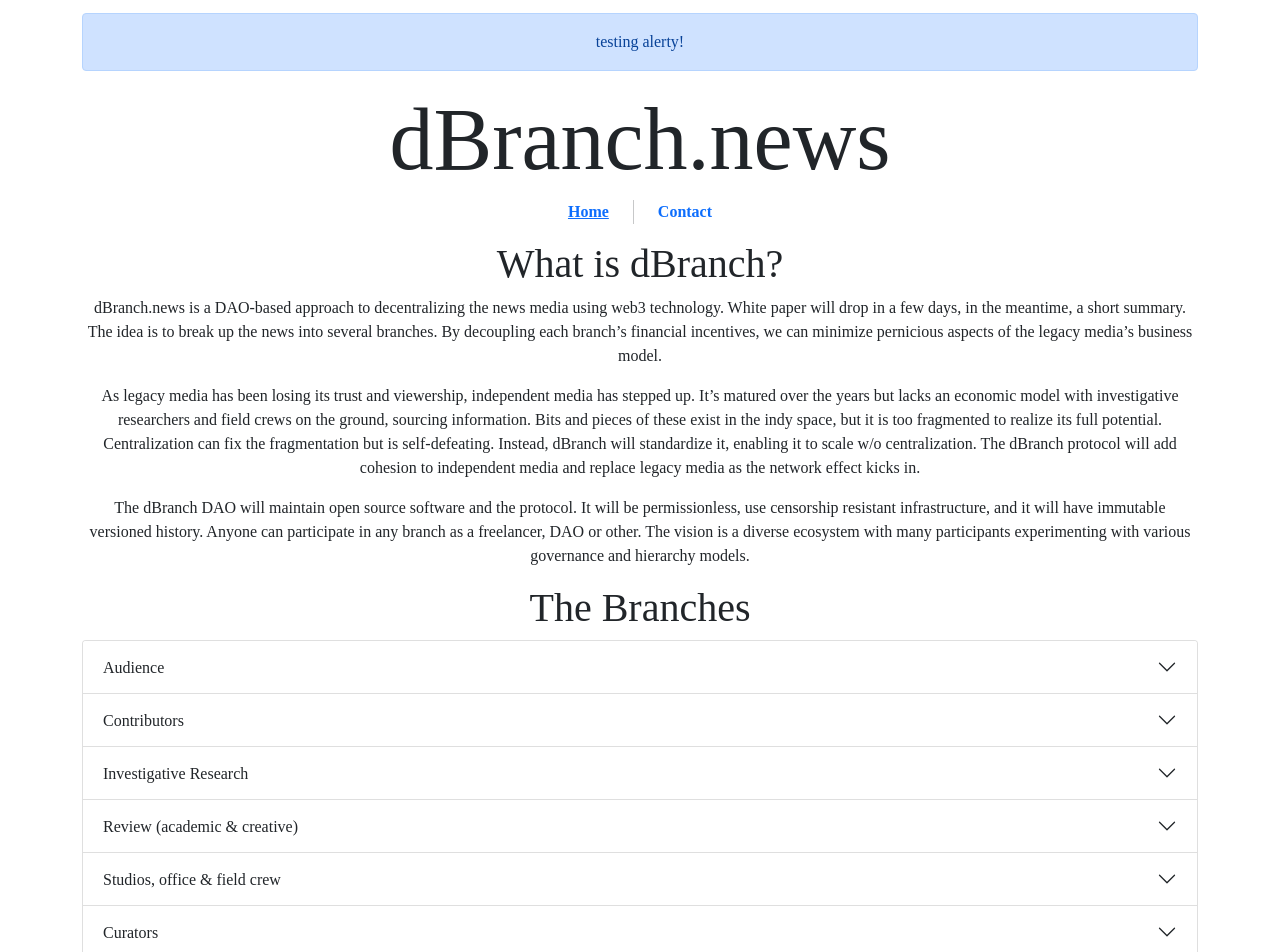
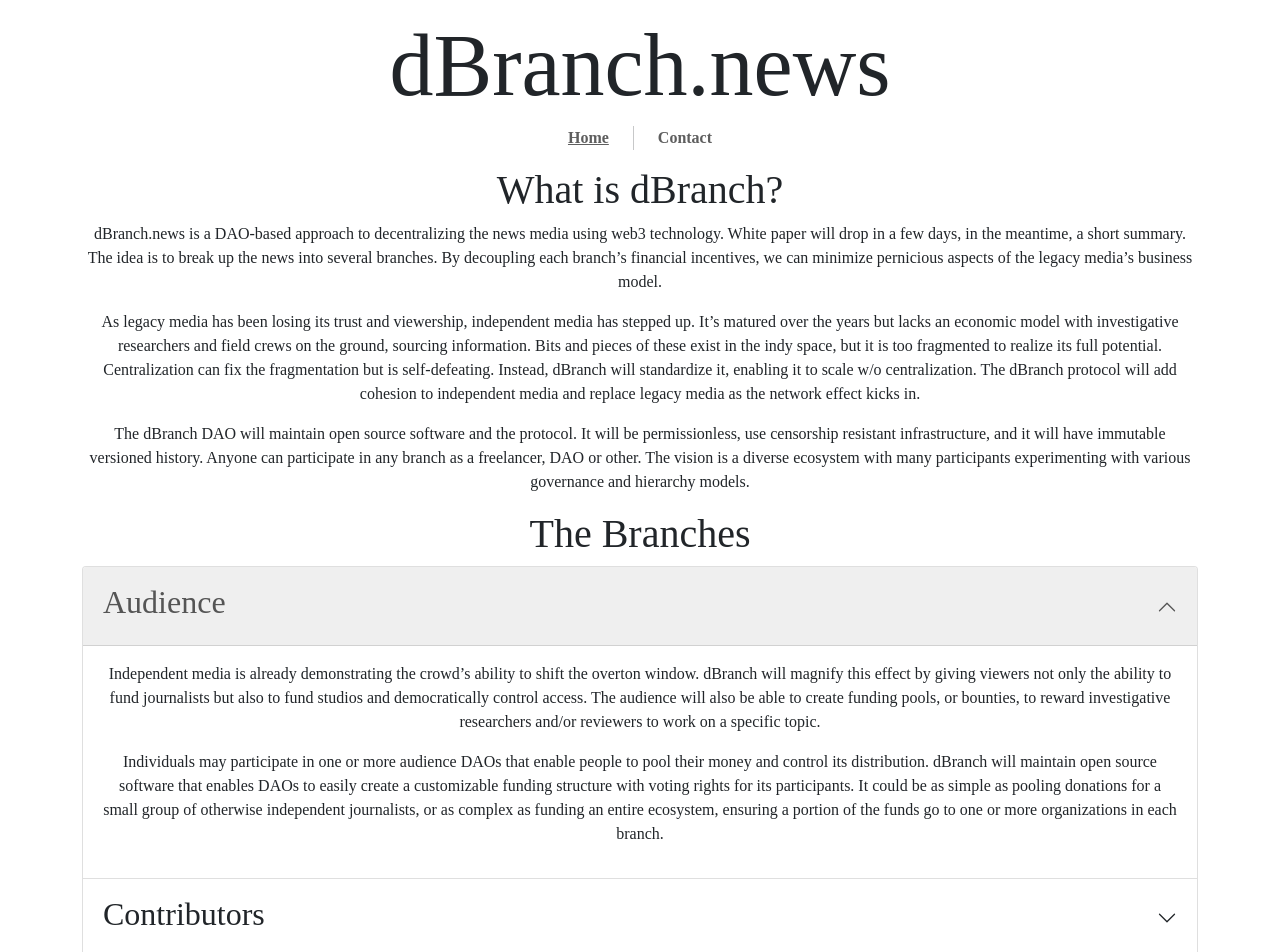
Before and after one commit to b-rad-c/dbranch-website, a JavaScript app in the folder ui/: page / in a window 1280 px wide. Shown: the top 952 px of the page. Built offline with nearby package versions, Linux system fonts and the light colour scheme.

Commit message:
checkpoint

```diff
--- a/ui/src/App.js
+++ b/ui/src/App.js
@@ -1,7 +1,6 @@
 import { Outlet, NavLink } from "react-router-dom";
 import Stack from 'react-bootstrap/Stack'
 import Container from 'react-bootstrap/Container'
-import Alert from 'react-bootstrap/Alert'
 import './App.scss'
 
 
@@ -10,7 +9,6 @@ export default function App() {
 
   return (
     <Container fluid="sm">
-      <Alert variant="primary">testing alerty!</Alert>
 
       <h1 className="title">dBranch.news</h1>
 
--- a/ui/src/App.scss
+++ b/ui/src/App.scss
@@ -1,3 +1,7 @@
+/*
+  page header
+*/
+
 .title {
   font-size: 88px;
 }
@@ -14,3 +18,12 @@
 .active {
   text-decoration: underline;
 }
+
+/*
+global styles
+*/
+
+.accordion-header {
+  text-align: center;
+  font-weight: bold;
+}
--- /dev/null
+++ b/ui/src/constants.js
@@ -0,0 +1,13 @@
+export const dBranchTwitter = 'https://twitter.com/dBranchDAO'
+export const dBranchGettr = 'https://gettr.com/user/dbranchdao'
+export const dBranchDiscord = 'https://discord.gg/k8vJE5Jf'
+export const dBranchWebsite = 'http://dbranch.news'
+export const dBranchEmailList = 'https://forms.gle/mgGM7CR93e3Dbvh76'
+export const dBranchVolunteerForm = 'https://forms.gle/Ui2YFUPNQ4dBhiWx7'
+
+export const personalTwitter = 'https://twitter.com/BradRCorlett'
+export const personalGettr = 'https://gettr.com/user/b_rad_c'
+export const personalLinkedIn = 'https://www.linkedin.com/in/bradcorlett'
+
+export const podcastTwitter = 'https://twitter.com/VerticalLinePod'
+export const podcastYouTube = 'http://vlpod.com/watch'
--- a/ui/src/index.js
+++ b/ui/src/index.js
@@ -5,7 +5,7 @@ import Home from "./routes/Home";
 import Contact from "./routes/Contact";
 import 'bootstrap/dist/css/bootstrap.min.css';
 import './index.scss'
-import Alert from 'react-bootstrap/Alert'
+
 const rootElement = document.getElementById("root");
 render(
   <BrowserRouter>
@@ -17,7 +17,6 @@ render(
           path="*"
           element={
             <main style={{ padding: "1rem" }}>
-              <Alert variant="primary">oh shit!</Alert>
               <p>Page not found!</p>
             </main>
           }
--- a/ui/src/index.scss
+++ b/ui/src/index.scss
@@ -1,45 +1,9 @@
-// reference: https://getbootstrap.com/docs/5.1/customize/sass/
-// 1. Include functions first (so you can manipulate colors, SVGs, calc, etc)
+// bootstrap overrides
+$primary: rgb(94, 94, 94);
+
 @import "~bootstrap/scss/bootstrap";
-@import "../node_modules/bootstrap/scss/functions";
-
-// 2. Include any default variable overrides here
-$primary: #00d95a;
-$info: #00d95a;
-$danger: #ff4136;
 
 
-$accordion-color:                         $primary;
-$accordion-bg:                            $primary;
-$accordion-border-color:                  $primary;
-$accordion-button-color:                  $primary;
-$accordion-button-bg:                     $primary;
-$accordion-button-active-bg:              $primary;
-$accordion-button-active-color:           $primary;
-
-$accordion-button-focus-border-color:     $primary;
-$accordion-icon-color:                    $primary;
-$accordion-icon-active-color:             $primary;
-
-
-// 3. Include remainder of required Bootstrap stylesheets
-@import "../node_modules/bootstrap/scss/variables";
-@import "../node_modules/bootstrap/scss/mixins";
-@import "../node_modules/bootstrap/scss/root";
-
-// 4. Include any optional Bootstrap CSS as needed
-@import "../node_modules/bootstrap/scss/utilities";
-@import "../node_modules/bootstrap/scss/reboot";
-@import "../node_modules/bootstrap/scss/type";
-@import "../node_modules/bootstrap/scss/images";
-@import "../node_modules/bootstrap/scss/containers";
-@import "../node_modules/bootstrap/scss/grid";
-@import "../node_modules/bootstrap/scss/helpers";
-
-// 5. Optionally include utilities API last to generate classes based on the Sass map in `_utilities.scss`
-@import "../node_modules/bootstrap/scss/utilities/api";
-
-// 6. Add additional custom code here
 body {
     margin: 0;
     padding: 1%;
@@ -47,4 +11,4 @@ body {
     -webkit-font-smoothing: antialiased;
     -moz-osx-font-smoothing: grayscale;
     text-align: center;
-  }
+}
--- /dev/null
+++ b/ui/src/routes/Contact.scss
@@ -0,0 +1,3 @@
+.leftAlignedContent {
+  text-align: left;
+}
--- a/ui/src/routes/Home.js
+++ b/ui/src/routes/Home.js
@@ -1,4 +1,6 @@
 import Accordion from 'react-bootstrap/Accordion'
+import { dBranchDiscord } from '../constants';
+
 
 export default function About() {
     return (
@@ -10,51 +12,55 @@ export default function About() {
             <p>The dBranch DAO will maintain open source software and the protocol. It will be permissionless, use censorship resistant infrastructure, and it will have immutable versioned history. Anyone can participate in any branch as a freelancer, DAO or other. The vision is a diverse ecosystem with many participants experimenting with various governance and hierarchy models. </p>
 
             <h1>The Branches</h1>
-            <Accordion variant="primary">
-                <Accordion.Item eventKey="0" variant="primary">
-                    <Accordion.Header variant="primary">Audience</Accordion.Header>
-                    <Accordion.Body variant="primary">
-                    Lorem ipsum dolor sit amet, consectetur adipiscing elit, sed do eiusmod
-                    tempor incididunt ut labore et dolore magna aliqua.
+            <Accordion defaultActiveKey="0">
+                <Accordion.Item eventKey="0">
+                    <Accordion.Header><h2>Audience</h2></Accordion.Header>
+                    <Accordion.Body>
+                        <p>Independent media is already demonstrating the crowd’s ability to shift the overton window. dBranch will magnify this effect by giving viewers not only the ability to fund journalists but also to fund studios and democratically control access. The audience will also be able to create funding pools, or bounties, to reward investigative researchers and/or reviewers to work on a specific topic.</p>
+                        <p>Individuals may participate in one or more audience DAOs that enable people to pool their money and control its distribution. dBranch will maintain open source software that enables DAOs to easily create a customizable funding structure with voting rights for its participants. It could be as simple as pooling donations for a small group of otherwise independent journalists, or as complex as funding an entire ecosystem, ensuring a portion of the funds go to one or more organizations in each branch.</p>
                     </Accordion.Body>
                 </Accordion.Item>
                 <Accordion.Item eventKey="1">
-                    <Accordion.Header>Contributors</Accordion.Header>
+                    <Accordion.Header><h2>Contributors</h2></Accordion.Header>
                     <Accordion.Body>
-                    Lorem ipsum dolor sit amet, consectetur adipiscing elit, sed do eiusmod
-                    tempor incididunt ut labore et dolore magna aliqua.
+                        <p>Journalists, anchors, analysts, etc. will all publish work as contributors, and by decorrelating their income from clicks, they can write how they want rather than how the algorithms want. Krystal and Saagar have demonstrated this with their show, Breaking Points.</p>
                     </Accordion.Body>
                 </Accordion.Item>
                 <Accordion.Item eventKey="2">
-                    <Accordion.Header>Investigative Research</Accordion.Header>
+                    <Accordion.Header><h2>Investigative Research</h2></Accordion.Header>
                     <Accordion.Body>
-                    Lorem ipsum dolor sit amet, consectetur adipiscing elit, sed do eiusmod
-                    tempor incididunt ut labore et dolore magna aliqua.
+                        <p>Investigative journalists are vital to the news but difficult to fund. Their work often takes weeks or months with little to show for it. Dollar for dollar, a quick article about an inflammatory tweet is profitable, but that doesn’t mean it’s valuable to the audience. </p>
                     </Accordion.Body>
                 </Accordion.Item>
                 <Accordion.Item eventKey="3">
-                    <Accordion.Header>Review (academic & creative)</Accordion.Header>
+                    <Accordion.Header><h2>Review (academic & creative)</h2></Accordion.Header>
                     <Accordion.Body>
-                    Lorem ipsum dolor sit amet, consectetur adipiscing elit, sed do eiusmod
-                    tempor incididunt ut labore et dolore magna aliqua.
+                        <p>dBranch will have an academic style of review, grading content on data, citations, logical reasoning, etc. Additionally, we’ll have creatives judge the content on subjective qualities like sensationalism, clickbait, and talking around the truth. Reviewer’s income will also not be tied to the click rate of published content which will open up their honesty.</p>
                     </Accordion.Body>
                 </Accordion.Item>
                 <Accordion.Item eventKey="4">
-                    <Accordion.Header>Studios, office & field crew</Accordion.Header>
+                    <Accordion.Header><h2>Studios, office & field crew</h2></Accordion.Header>
                     <Accordion.Body>
-                    Lorem ipsum dolor sit amet, consectetur adipiscing elit, sed do eiusmod
-                    tempor incididunt ut labore et dolore magna aliqua.
+                        <p>DAOs will fund and control physical assets, such as studios, field crew equipment, and office space. It will function similarly to public studios, except the members of the DAOs will be able to vote on and control who has access.</p>
                     </Accordion.Body>
                 </Accordion.Item>
                 <Accordion.Item eventKey="5">
-                    <Accordion.Header>Curators</Accordion.Header>
+                    <Accordion.Header><h2>Curators</h2></Accordion.Header>
                     <Accordion.Body>
-                    Lorem ipsum dolor sit amet, consectetur adipiscing elit, sed do eiusmod
-                    tempor incididunt ut labore et dolore magna aliqua.
+                        <p>Curators create the feeds, effectively the homepage of the decentralized news industry. Following the same funding model as the contributor branch, curators will not be forced to list content with the goal of retaining attention.</p>
                     </Accordion.Body>
                 </Accordion.Item>
             </Accordion>
 
+            <h1 style={{marginTop: '1rem'}}>Progressive decentralization</h1>
+            <p>Because it is necessary to have a hand in each branch to build a working product, the founding team of dBranch will create a DAO in each branch to seed the initial rollout. During development, the founding team will run the DAOs, but after that period, they will become fully community governed. Other DAOs may participate in any branch during development.</p>
+
+            <h1>Technology</h1>
+            <p>dBranch aims to be cross-chain, allowing DAOs from any ecosystem to participate, but the core layer will be built on Cardano. An important problem to solve will be making DeFi accessible beyond the crypto crowd. Many journalists do not want to get paid in crypto and many viewers do not want to pay in crypto. dBranch will look at various custodial services and on/off ramps to bridge this gap, but the core layer will be fully decentralized.</p>
+            <p>While the tools exist to decentralize the funding of the news, dBranch requires decentralized infrastructure such as file storage and audio/video streaming. There are projects working on these problems, but it’s important to keep in mind that these technologies are nascent. A <a href="https://moxie.org/2022/01/07/web3-first-impressions.html" rel="noreferrer" target="_blank">blog post</a> from Moxie Marlinspike sheds some light on the current realities of so-called ‘web3’. dBranch will do research on each services’ level of decentralization and be transparent about the stage of the technology. We believe the technology will mature over the coming years but we can’t wait for them to get started. dBranch will need to learn how to build the plane while we are flying it.</p>
+
+            <h1>Where are we now?</h1>
+            <p>We’re in the one-guy-with-an-idea phase. This will take a passionate team with a diverse set of skills and limitless ambition. I have experience behind camera, in studio, and writing code. I am a jack of all trades but a master of none. If anything, I am a master of connecting the dots. If you are a dot and would like to contribute to a new paradigm, <a href={dBranchDiscord} rel="noreferrer" target="_blank">hop in our discord</a>!</p>
         </main>
     );
 }
```
Also changed, not shown: ui/src/routes/Contact.js (+36 -2 lines).
